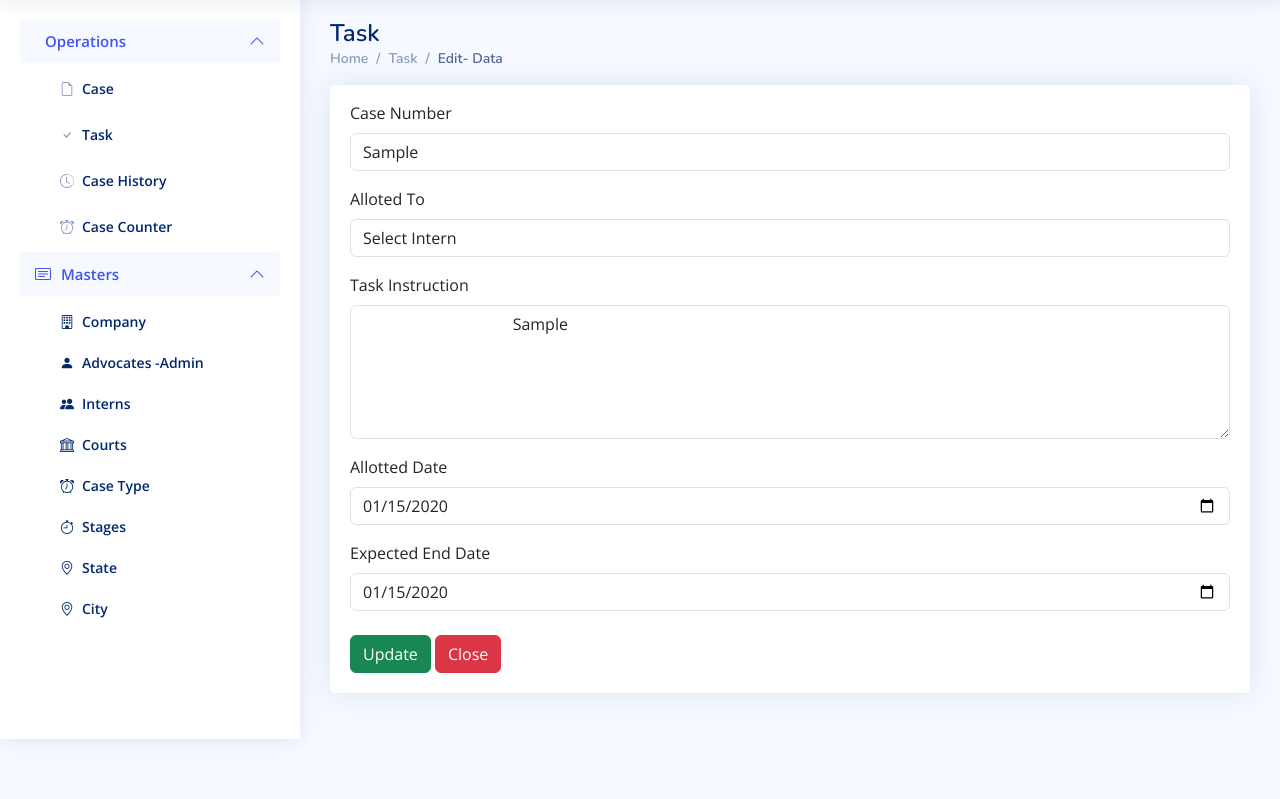
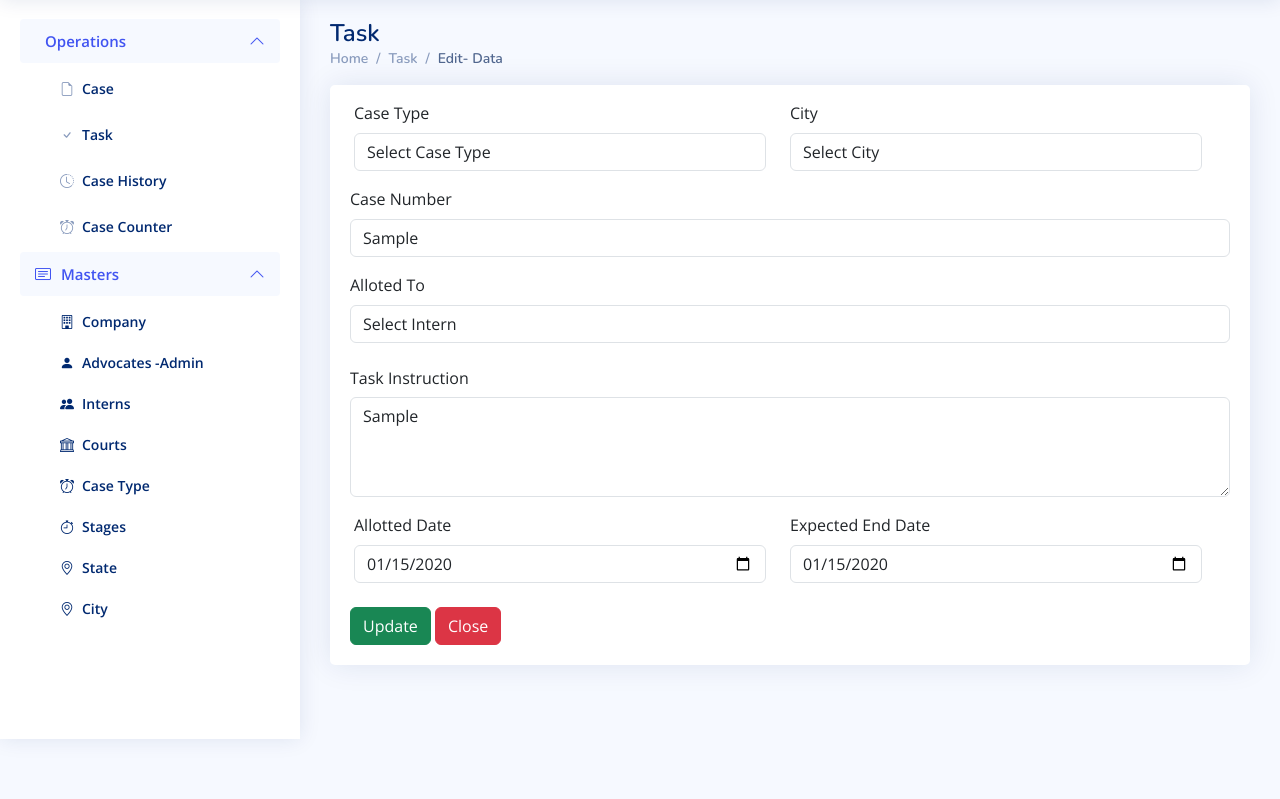
Before and after one commit to rachna0206/case_sync, a PHP site: page /task_add.php in a window 1280 px wide. Shown: the part 61-860 px from the top of the page. Run offline with PHP 8.4, Linux system fonts and the light colour scheme; the visitor is signed in with stand-in values (Sample User, id 1); tables that the repository leaves empty or names only in its code hold one stand-in row (values such as "Sample post"); some libraries are stand-ins or nearby versions.

Commit message:
case type dropdown added in task and court

```diff
--- a/court.php
+++ b/court.php
@@ -105,13 +105,14 @@
                             <tr>
                                 <th scope="col">Sr no.</th>
                                 <th scope="col">Court Name</th>
+                                <th scope="col">Case Type</th>
                                 <th scope="col">Status</th>
                                 <th scope="col">Action</th>
                             </tr>
                         </thead>
                         <tbody>
                             <?php
-                            $stmt = $obj->con1->prepare("SELECT * FROM `court` ORDER BY `id` DESC");
+                            $stmt = $obj->con1->prepare("SELECT c2.case_type as type, c1.* FROM `court` c1 JOIN `case_type` c2 ON c1.case_type = c2.id ORDER BY c1.id DESC;");
                             $stmt->execute();
                             $Resp = $stmt->get_result();
                             $i = 1;
@@ -120,6 +121,7 @@
 
                                 <th scope="row"><?php echo $i; ?></th>
                                 <td ><?php echo $row["name"] ?></td>
+                                <td ><?php echo $row["type"] ?></td>
                                 <td>
                                 <h4><span
                                         class="badge rounded-pill bg-<?php echo ($row['status']=='Enable')?'success':'danger'?>"><?php echo $row["status"]; ?></span>
--- a/task_add.php
+++ b/task_add.php
@@ -102,6 +102,49 @@
                 <div class="card-body">
 
                     <form class="row g-3 pt-3" method="post" enctype="multipart/form-data">
+                        <div class="row pt-3">
+                            <div class="col-md-6">
+                                <label for="case_type" class="form-label">Case Type</label>
+                                <select class="form-control" id="case_type" name="case_type"
+                                    <?= isset($mode) && $mode === 'view' ? 'disabled' : '' ?>>
+                                    <option value="">Select Case Type</option>
+                                    <?php
+                                        $comp = "SELECT * FROM `case_type` WHERE status='enable'";
+                                        $result = $obj->select($comp);
+                                        $selectedcourtId = isset($data['case_type']) ? $data['case_type'] : '';
+
+                                        while ($row = mysqli_fetch_array($result)) {
+                                            $selected = ($row["id"] == $selectedcourtId) ? 'selected' : '';
+                                    ?>
+                                    <option value="<?= htmlspecialchars($row["id"]) ?>" <?= $selected ?>>
+                                        <?= htmlspecialchars($row["case_type"]) ?>
+                                    </option>
+                                    <?php } ?>
+                                </select>
+                            </div>
+
+                            <div class="col-md-6">
+                                <label for="city" class="form-label">City</label>
+                                <select class="form-control" id="city" name="city"
+                                    <?= isset($mode) && $mode === 'view' ? 'disabled' : '' ?>>
+                                    <option value="">Select City</option>
+                                    <?php
+                                        $task = "SELECT * FROM `city` WHERE status='Enable'";
+                                        $result = $obj->select($task);
+                                        $selectedCaseId = isset($data['city_id']) ? $data['city_id'] : '';
+
+                                        while ($row = mysqli_fetch_array($result)) {
+                                            $selected = ($row["id"] == $selectedCaseId) ? 'selected' : '';
+                                    ?>
+                                    <option value="<?= htmlspecialchars($row["id"]) ?>" <?= $selected ?>>
+                                        <?= htmlspecialchars($row["name"]) ?>
+                                    </option>
+                                    <?php } ?>
+                                </select>
+                            </div>
+                        </div>
+
+
                         <div class="col-md-12">
                             <label for="case_id" class="form-label">Case Number</label>
                             <select class="form-control" id="case_id" name="case_id"
@@ -142,29 +185,27 @@
                             </select>
                         </div>
 
-                             <div class="col-md-12">
-                                <label for="title" class="form-label">Task Instruction</label>
-                                <textarea rows="5" cols="30" class="form-control" name="instruction">
-                                    <?php
-                                        if(isset($data["instruction"]))
-                                        {
-                                            echo trim($data["instruction"]);
-                                        }
-                                    ?></textarea>
-                            </div>
 
                         <div class="col-md-12">
+                            <label for="inputPassword" class="col-sm-2 col-form-label">Task Instruction</label>
+                            <textarea class="form-control" style="height: 100px" id="instruction" name="instruction"
+                                required
+                                <?php echo isset($mode) && $mode == 'view' ? 'readonly' : '' ?>><?php echo (isset($mode)) ? $data['instruction'] : '' ?></textarea>
+                        </div>
+                        <div class="row pt-3">
+                            <div class="col-md-6">
                                 <label for="title" class="form-label">Allotted Date</label>
                                 <input type="date" class="form-control" id="alloted_date" name="alloted_date"
                                     value="<?php echo (isset($mode) && isset($data['alloted_date']) && !empty($data['alloted_date'])) ? date('Y-m-d', strtotime($data['alloted_date'])) : date('Y-m-d'); ?>"
                                     <?php echo isset($mode) && $mode == 'view' ? 'readonly' : ''; ?>>
                             </div>
 
-                            <div class="col-md-12">
+                            <div class="col-md-6">
                                 <label for="title" class="form-label">Expected End Date</label>
                                 <input type="date" class="form-control" id="exp_end_date" name="exp_end_date"
                                     value="<?php echo (isset($mode) && isset($data['expected_end_date']) && !empty($data['expected_end_date'])) ? date('Y-m-d', strtotime($data['alloted_date'])) : date('Y-m-d'); ?>"
                                     <?php echo isset($mode) && $mode == 'view' ? 'readonly' : ''; ?>>
+                            </div>
                         </div>
                         <input type="hidden" name="radio" value="allotted">
                         <div class="text-left mt-4">
@@ -188,7 +229,6 @@
     eraseCookie("view_id");
     window.location = "task.php";
 }
-
 </script>
 <?php
 include "footer.php";
```
Also changed, not shown: court_add.php (+25 -5 lines). Lines whose indentation alone changed are shown as unchanged.
